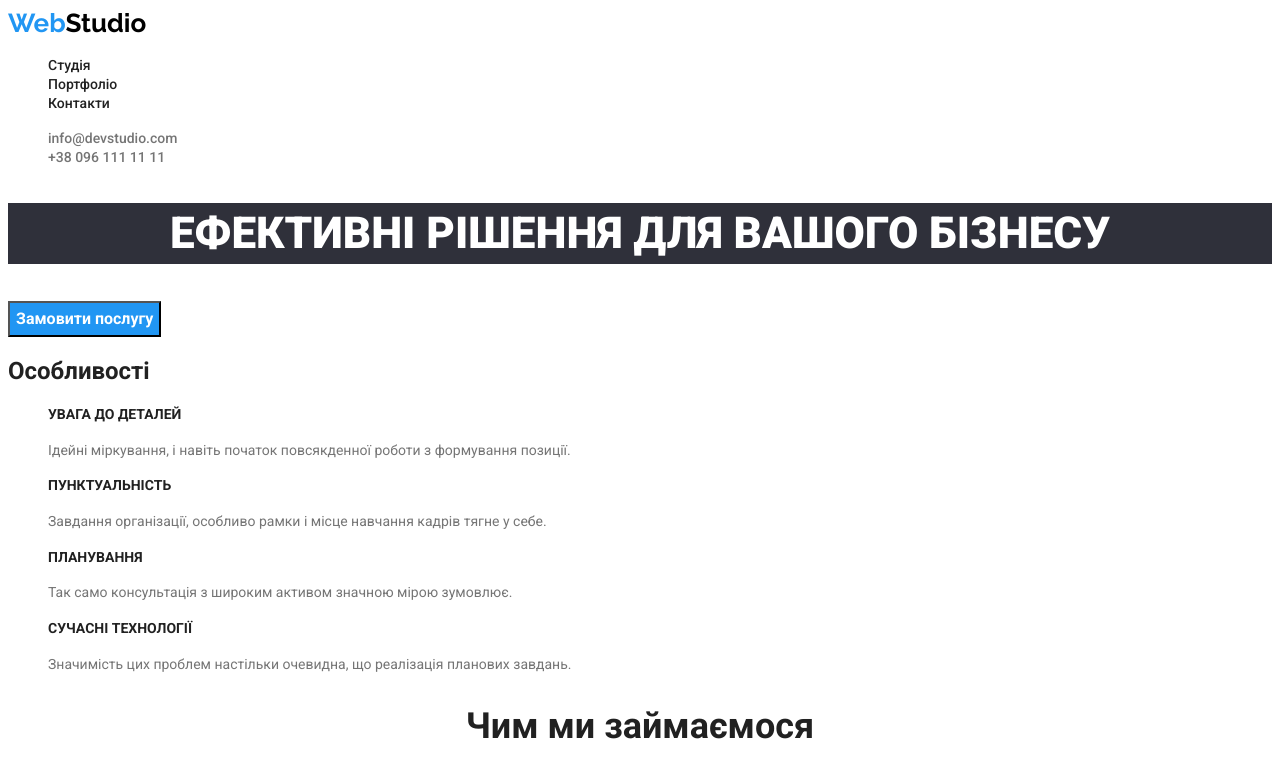
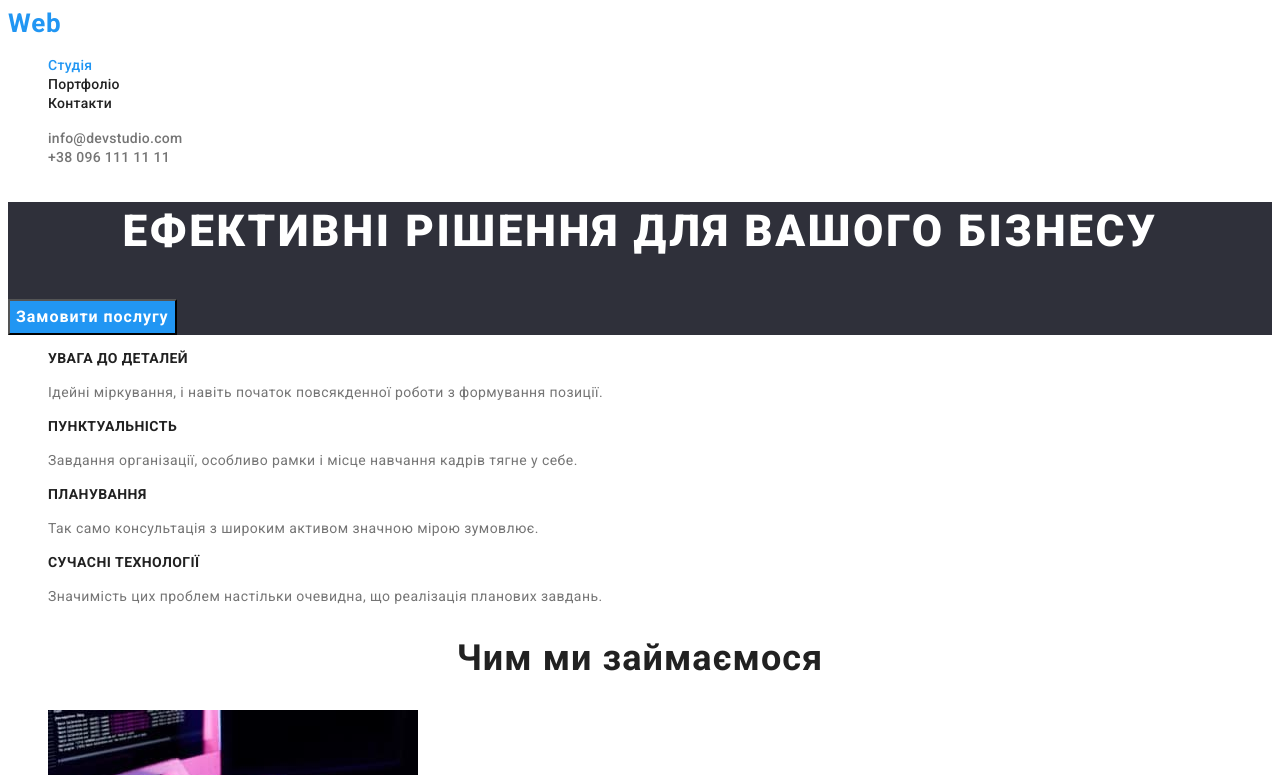
Before and after one commit to OleksandrOliynyk6891/goit-markup-hw-02, a plain HTML site: page index.html in a window 1280 px wide. Shown: the top 775 px of the page. Drawn offline with Linux system fonts and the light colour scheme.

Commit message:
oit-markup-hw-02

```diff
--- a/css/styles.css
+++ b/css/styles.css
@@ -6,26 +6,33 @@
     --hov-foc-color:#2196F3;
     --logo-color:#2196F3;
     --tagline-color:#ffffff;
-    --logo-color-text:#000000;
+    --logo-color-text:#ffffff;
     --botton-color:#2196F3;
     --botton-text-color:#ffffff;
+    --button-hov-foc:#188CE8;
     --footer-link-color:rgba(255, 255, 255, 0.6);
     --section-background-color:  #F5F4FA;
 }
-
+.visualli-hiden {
+    position: absolute;
+    clip: rect(0 0 0 0);
+    width: 1px;
+    height: 1px;
+    margin: -1px;
+}
 body {
     color: var(--primari-text-col);
     background-color: var(--primari-background-color);
-    font-family: 'Roboto','Raleway','Times New Roman', sans-serif;
-    font-style: normal;
+    font-family: 'Roboto', sans-serif;
 }
 
 .logo {
     color: var(--logo-color-text);
-    font-family: 'Raleway';
+    font-family: 'Raleway' sans-serif;
     font-size: 26px;
     font-weight: 700;
-    line-height: 1.2;
+    line-height: 1.19;
+    letter-spacing: 0.03em;
 }
 a {text-decoration: none;
 }
@@ -38,12 +45,16 @@ a {text-decoration: none;
 .nav-link {
     font-weight: 500;
     font-size: 14px;
-    line-height: 1.1;
-    color:var(--primari-text-col)
+    line-height: 1.14;
+    color:var(--primari-text-col);
+    letter-spacing: 0.02em;
 }
 .nav-link:hover,
 .nav-link:focus {
 color: var(--hov-foc-color);
+}
+.list .nav-link.current{
+    color: var(--hov-foc-color);
 }
 .geo-link:hover,
 .geo-link:focus {
@@ -65,37 +76,45 @@ color: var(--hov-foc-color);
     text-align: center;
     font-weight: 900;
     font-size: 44px;
-    line-height: 1.4;
+    line-height: 1.36;
+    letter-spacing: 0.06em;
     color: var(--tagline-color);
-    background-color:var(--secondari-background-color);
 }
-
+.hiro {
+    background-color: var(--secondari-background-color);
+}
 .button {
     color: var(--botton-text-color);
     font-weight: 700;
     font-size: 16px;
-    line-height: 1.9;
-    background-color: var(--botton-color);
-    font-weight: 700;
+    line-height: 1.88;
+    background-color:var(--botton-color);
+    letter-spacing: 0.06em;
     cursor: pointer;
     font-family: inherit;
+}
+.button:hover,
+.button:focus {
+background-color: var(--button-hov-foc);
 }
 .features-subtitle {
     font-weight: 700;
     font-size: 14px;
-    line-height: 1.4;
+    line-height: 1.14;
+    letter-spacing: 0.03em;
     text-transform: uppercase;
 }
 .features-text {
     color: var(--secondari-text-col);
-    font-weight: 400;
     font-size: 14px;
-    line-height: 1.7;
+    line-height: 1.71;
+    letter-spacing: 0.03em;
 }
 .work-title {
     font-weight: 700;
     font-size: 36px;
-    line-height: 1.15;
+    line-height: 1.16;
+    letter-spacing: 0.03em;
     text-align: center;
 }
 .team {
@@ -104,7 +123,8 @@ color: var(--hov-foc-color);
 .team-title {
     font-weight: 700;
     font-size: 36px;
-    line-height: 1.15;
+    line-height: 1.16;
+    letter-spacing: 0.03em;
     text-align: center;
 }
 
@@ -114,24 +134,27 @@ color: var(--hov-foc-color);
 
 .team-subtitle {
     font-weight: 500;
+    color: var(--primari-text-col);
 }
-.team-subtitle {
-    font-weight: 400;
+.team-text {
     color: var(--secondari-text-col);
 }
 .team-text, .team-subtitle {
     font-size: 16px;
-    line-height: 1.2;
+    line-height: 1.19;
+    letter-spacing: 0.03em;
     text-align: center;
 }
 .foot {
     background: var(--secondari-background-color);
 }
+.address {
+    font-style: normal;
+}
 .address a {
-    font-style: normal;
-    font-weight: 400;
     font-size: 14px;
-    line-height: 1.7;
+    line-height: 1.71;
+    letter-spacing: 0.03em;
 }
 .geo-link {
     color: var(--tagline-color);
@@ -145,7 +168,8 @@ color:var(--footer-link-color)
 .filter-button {
     font-weight: 500;
     font-size: 16px;
-    line-height: 1.6;
+    line-height: 1.62;
+    letter-spacing: 0.03em;
     text-align: center;
     color:var(--primari-text-col);
     cursor: pointer;
@@ -160,14 +184,12 @@ color:var(--footer-link-color)
     font-weight: 700;
     font-size: 18px;
     line-height: 2;
+    letter-spacing: 0.06em;
     color: var(--primari-text-col);
 }
 .examples-text {
     font-size: 16px;
     line-height: 2;
+    letter-spacing: 0.03em;
     color: var(--secondari-text-col);
 }
-.examples-link:hover,
-.examples-link:focus {
-    background-color: var(--hov-foc-color);
-}
--- a/index.html
+++ b/index.html
@@ -3,10 +3,11 @@
 <head>
     <meta charset="UTF-8">
     <meta http-equiv="X-UA-Compatible" content="IE=edge">
+
     <meta name="viewport" content="width=device-width, initial-scale=1.0">
-    <link rel="stylesheet" href="./css/styles.css">
     <link href="https://fonts.googleapis.com/css2?family=Raleway:wght@700&family=Roboto:wght@400;500;700;900&display=swap"
         rel="stylesheet">
+    <link rel="stylesheet" href="./css/styles.css">
     <title>Студія</title>
 </head>
 <body>
@@ -19,7 +20,7 @@
             <ul class="list">
                 <!--links to sections-->
                 <li class="list-item">
-                    <a class="nav-link" href="./index.html">Студія</a>
+                    <a class="nav-link current" href="./index.html">Студія</a>
                 </li>
                 <li class="list-item">
                     <a class="nav-link" href="./portfolio.html">Портфоліо</a>
@@ -53,7 +54,7 @@
                 <!--features section-->
         <section class="features">
                 <!--section heading features-->
-            <h2 class="features-title">Особливості</h2>
+            <h2 class="features-title visualli-hiden">Особливості</h2>
                 <!--list of features-->
             <ul class="list">
                 <li class="list-item">
```
Also changed, not shown: portfolio.html (+2 -2 lines).
